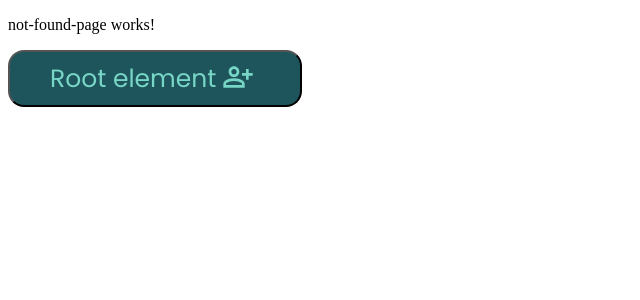
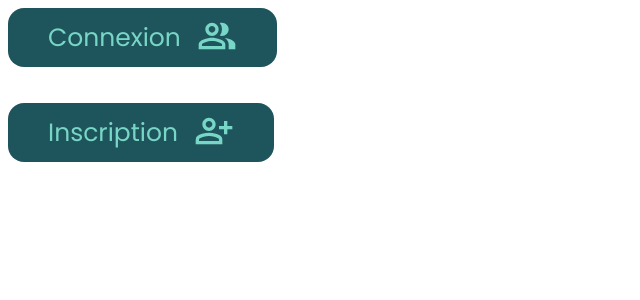
Before and after one commit to Phignis/ideapici, an Angular app in the folder src/ideapici/: page / in a window 1280 px wide. Shown: the top 300 px of the page, without its empty margins (0-640 px from the left). Built offline with nearby package versions, Linux system fonts and the light colour scheme.

Commit message:
modify style of main-icon-button and svg, to remove box border and make svg bound to 40px

```diff
--- a/src/ideapici/src/app/components/icons/people-incription-add-icon/people-incription-add-icon.component.css
+++ b/src/ideapici/src/app/components/icons/people-incription-add-icon/people-incription-add-icon.component.css
@@ -1,4 +1,4 @@
 svg {
-    width: 44px;
-    height: 32px;
+    width: 40px;
+    height: 40px;
 }
--- a/src/ideapici/src/app/components/icons/people-incription-add-icon/people-incription-add-icon.component.html
+++ b/src/ideapici/src/app/components/icons/people-incription-add-icon/people-incription-add-icon.component.html
@@ -1,4 +1,4 @@
 <svg xmlns="http://www.w3.org/2000/svg" width="1em" height="1em" viewBox="0 0 24 24">
-    <path class="people_inscription_add_path" [attr.fill]="fillColor"
+    <path class="modifiable-color-path" [attr.fill]="fillColor"
         d="M20 9V6h-2v3h-3v2h3v3h2v-3h3V9h-3zM9 12c2.21 0 4-1.79 4-4s-1.79-4-4-4s-4 1.79-4 4s1.79 4 4 4zm0-6c1.1 0 2 .9 2 2s-.9 2-2 2s-2-.9-2-2s.9-2 2-2zm6.39 8.56C13.71 13.7 11.53 13 9 13s-4.71.7-6.39 1.56A2.97 2.97 0 0 0 1 17.22V20h16v-2.78c0-1.12-.61-2.15-1.61-2.66zM15 18H3v-.78c0-.38.2-.72.52-.88C4.71 15.73 6.63 15 9 15c2.37 0 4.29.73 5.48 1.34c.32.16.52.5.52.88V18z"/>
 </svg>
--- a/src/ideapici/src/app/components/icons/people-profile-icon/people-profile-icon.component.css
+++ b/src/ideapici/src/app/components/icons/people-profile-icon/people-profile-icon.component.css
@@ -1,4 +1,4 @@
 svg {
-    width: 44px;
-    height: 32px;
+    width: 40px;
+    height: 40px;
 }
--- a/src/ideapici/src/app/components/icons/people-profile-icon/people-profile-icon.component.html
+++ b/src/ideapici/src/app/components/icons/people-profile-icon/people-profile-icon.component.html
@@ -1,4 +1,4 @@
 <svg xmlns="http://www.w3.org/2000/svg" width="1em" height="1em" viewBox="0 0 24 24">
-    <path class="people_profile_path" [attr.fill] = "fillColor"
+    <path class="modifiable-color-path" [attr.fill] = "fillColor"
         d="M16.67 13.13C18.04 14.06 19 15.32 19 17v3h4v-3c0-2.18-3.57-3.47-6.33-3.87zM15 12c2.21 0 4-1.79 4-4s-1.79-4-4-4c-.47 0-.91.1-1.33.24a5.98 5.98 0 0 1 0 7.52c.42.14.86.24 1.33.24zm-6 0c2.21 0 4-1.79 4-4s-1.79-4-4-4s-4 1.79-4 4s1.79 4 4 4zm0-6c1.1 0 2 .9 2 2s-.9 2-2 2s-2-.9-2-2s.9-2 2-2zm0 7c-2.67 0-8 1.34-8 4v3h16v-3c0-2.66-5.33-4-8-4zm6 5H3v-.99C3.2 16.29 6.3 15 9 15s5.8 1.29 6 2v1z"/>
 </svg>
--- a/src/ideapici/src/app/components/main-icon-button/main-icon-button.component.css
+++ b/src/ideapici/src/app/components/main-icon-button/main-icon-button.component.css
@@ -1,10 +1,12 @@
 .main-button-iconified {
     display: flex;
     flex-flow: row nowrap; /* don't want to have icon above text */
-    row-gap: 16px;
+    column-gap: 16px;
     padding: 8px 40px;
     justify-content: center;
     align-items: center;
+
+    border: none;
 
     background-color: var(--secondary-color);
     border-radius: 16px;
@@ -16,3 +18,12 @@
     margin: 0;
     padding: 0;
 }
+
+.main-button-iconified:hover p {
+    color: var(--interactible-color);
+}
+
+.main-button-iconified:hover * svg .modifiable-color-path {
+    fill: var(--interactible-color);
+
+}
--- a/src/ideapici/src/app/pages/not-found-page/not-found-page.component.html
+++ b/src/ideapici/src/app/pages/not-found-page/not-found-page.component.html
@@ -1,3 +1,7 @@
-<p>not-found-page works!</p>
-<app-main-icon-button [textToDisplay]="'Root element'"><app-people-incription-add-icon [fillColor]="rootStyle.getPropertyValue('--primary-color')"></app-people-incription-add-icon></app-main-icon-button>
-<!-- <app-people-profile-icon [fillColor]="rootStyle.getPropertyValue('--primary-color')"></app-people-profile-icon> -->
+<app-main-icon-button [textToDisplay]="'Connexion'">
+    <app-people-profile-icon [fillColor]="rootStyle.getPropertyValue('--primary-color')"></app-people-profile-icon>
+</app-main-icon-button>
+<br /><br />
+<app-main-icon-button [textToDisplay]="'Inscription'">
+    <app-people-incription-add-icon [fillColor]="rootStyle.getPropertyValue('--primary-color')"></app-people-incription-add-icon>
+</app-main-icon-button>
```
